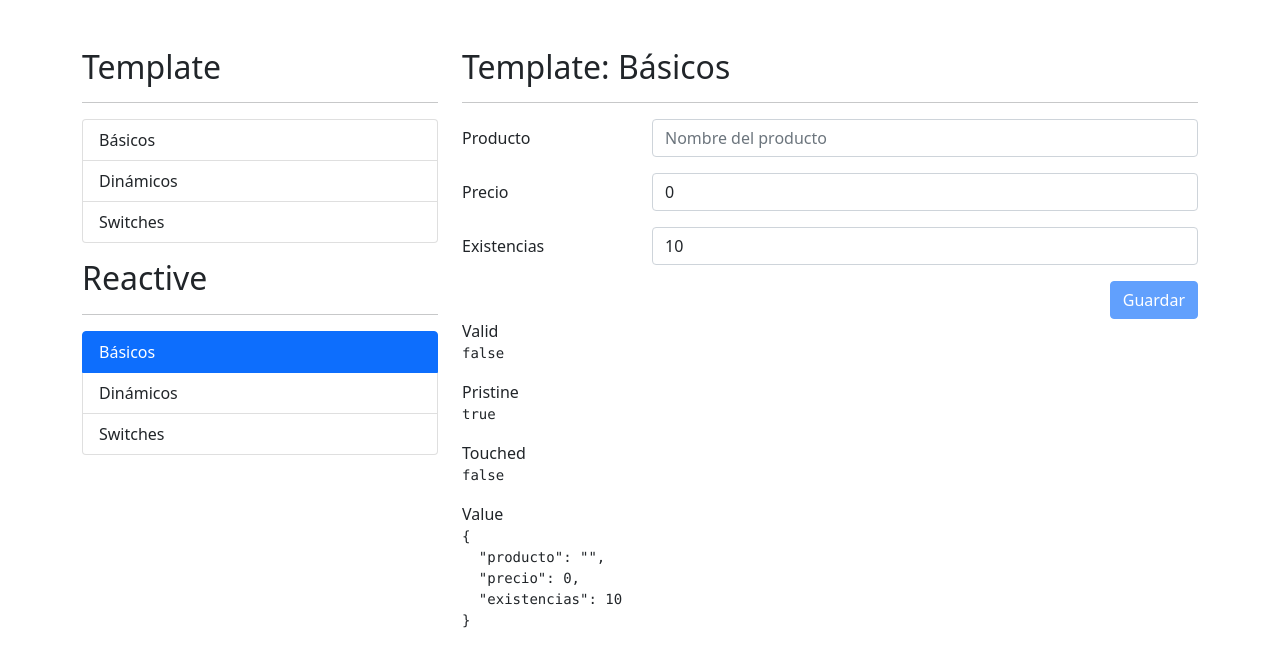
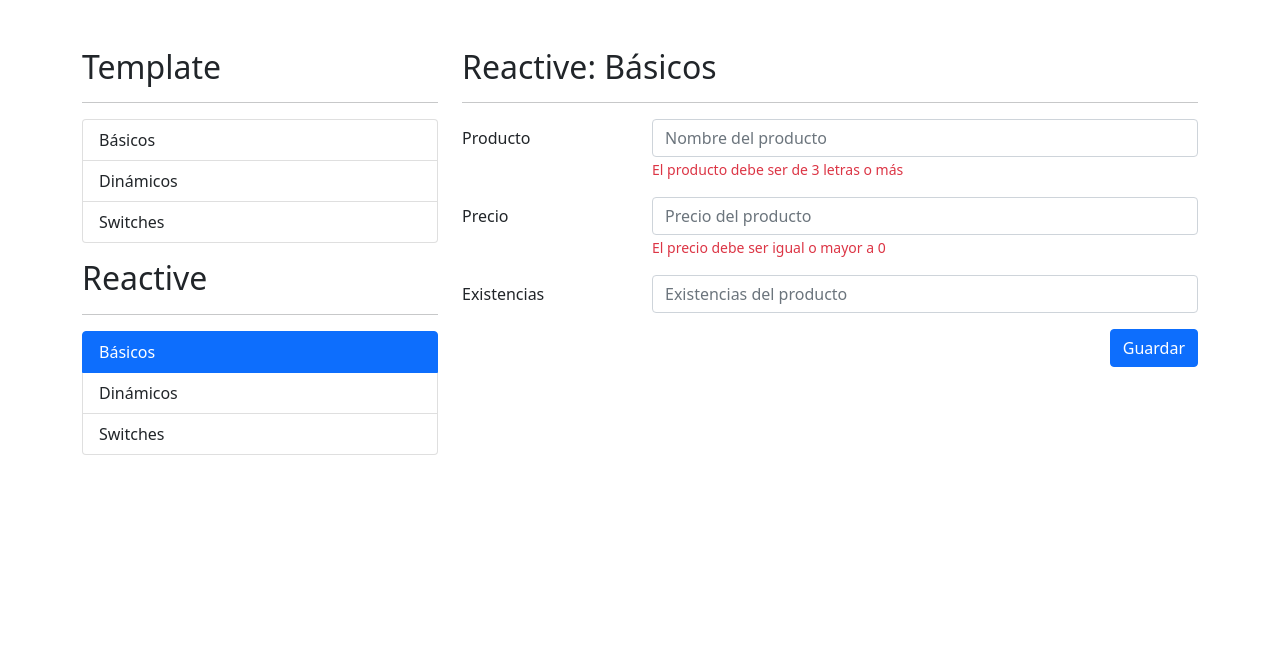
Before and after one commit to AlejandraMurilloL/aungular-formulariosApp, an Angular app: page /reactive/basicos in a window 1280 px wide. Shown: the top 666 px of the page. Built offline with nearby package versions, Linux system fonts and the light colour scheme.

Commit message:
Html basico para reactive forms

```diff
--- a/src/app/app-routing.module.ts
+++ b/src/app/app-routing.module.ts
@@ -1,5 +1,6 @@
 import { NgModule } from '@angular/core';
 import { RouterModule, Routes } from '@angular/router';
+import { ReactiveModule } from './reactive/reactive.module';
 
 const routes: Routes = [
   {
@@ -8,7 +9,7 @@
   },
   {
     path: 'reactive',
-    loadChildren: () => import('./template/template.module').then( m => m.TemplateModule)
+    loadChildren: () => import('./reactive/reactive.module').then( m => m.ReactiveModule)
   },
   {
     path: '**',
--- a/src/app/reactive/basicos/basicos.component.html
+++ b/src/app/reactive/basicos/basicos.component.html
@@ -1 +1,74 @@
-<p>basicos works!</p>
+<h2>Reactive: Básicos</h2>
+<hr>
+
+<div class="row">
+    <div class="col">
+        <form autocomplete="off">
+
+            <!-- Campo producto -->
+            <div class="mb-3 row">
+                <label class="col-sm-3 col-form-label">Producto</label>
+                <div class="col-sm-9">
+                    <input
+                        type="text"
+                        class="form-control"
+                        placeholder="Nombre del producto">
+                    <span
+                        class="form-text text-danger">
+                        El producto debe ser de 3 letras o más
+                    </span>
+                </div>
+            </div>
+            <!-- Campo precio -->
+            <div class="mb-3 row">
+                <label class="col-sm-3 col-form-label">Precio</label>
+                <div class="col-sm-9">
+                    <input
+                        type="number"
+                        class="form-control"
+                        placeholder="Precio del producto">
+                    <span
+                        class="form-text text-danger">
+                        El precio debe ser igual o mayor a 0
+                    </span>
+                </div>
+            </div>
+            <!-- Campo existencias -->
+            <div class="mb-3 row">
+                <label class="col-sm-3 col-form-label">Existencias</label>
+                <div class="col-sm-9">
+                    <input
+                        type="number"
+                        class="form-control"
+                        name="existencias"
+                        placeholder="Existencias del producto">
+                </div>
+            </div>
+
+            <div class="row">
+                <div class="col">
+                    <button type="submit" class="btn btn-primary float-end">
+                        Guardar
+                    </button>
+                </div>
+            </div>
+        </form>
+    </div>
+</div>
+
+
+<!-- <div class="row">
+    <div class="col">
+        <span>Valid</span>
+        <pre>{{ miFormulario.valid }}</pre>
+
+        <span>Pristine</span>
+        <pre>{{ miFormulario.pristine }}</pre>
+
+        <span>Touched</span>
+        <pre>{{ miFormulario.touched }}</pre>
+
+        <span>Value</span>
+        <pre>{{ miFormulario.value | json }}</pre>
+    </div>
+</div> -->
--- a/src/app/reactive/dinamicos/dinamicos.component.html
+++ b/src/app/reactive/dinamicos/dinamicos.component.html
@@ -1 +1,66 @@
-<p>dinamicos works!</p>
+<h2>Reactivos: <small>Dinámicos</small></h2>
+<hr>
+
+<form autocomplete="off">
+
+    <!-- Nombre -->
+    <div class="mb-3 row">
+        <label class="col-sm-3 col-form-label">Nombre</label>
+        <div class="col-sm-9">
+            <input
+                class="form-control"
+                placeholder="Nombre de la persona"
+                type="text">
+            <span
+                class="form-text text-danger">
+                Este campo es obligatorio
+            </span>
+        </div>
+    </div>
+
+    <!-- Agregar Favorito -->
+    <div class="mb-3 row">
+        <label class="col-sm-3 col-form-label">Agregar</label>
+        <div class="col-sm-9">
+            <div class="input-group">
+                <input
+                    class="form-control"
+                    placeholder="Agregar favorito"
+                    (keyup.enter)="agregarFav()"
+                    type="text">
+
+                <button class="btn btn-outline-primary" type="button" (click)="agregarFav()">
+                    Agregar
+                </button>
+            </div>
+        </div>
+    </div>
+
+
+    <!-- Lista Juegos Favoritos -->
+    <div class="mb-3 row">
+        <label class="col-sm-3 col-form-label">Favoritos</label>
+        <div class="col-sm-9">
+            <!-- <div class="input-group mb-1" *ngFor="let fav of persona.favoritos; let i = index">
+                <input
+                    class="form-control"
+                    type="text">
+
+                    <button class="btn btn-outline-danger" type="button" (click)="eliminar(i)">
+                        Eliminar
+                    </button>
+            </div> -->
+        </div>
+    </div>
+
+    <div class="row">
+        <div class="col-sm-12">
+            <button type="button" (click)="guardar()" class="btn btn-primary float-end">
+                Guardar
+            </button>
+        </div>
+    </div>
+</form>
+
+<!-- <span>Persona</span>
+<pre>{{ persona | json }}</pre> -->
--- a/src/app/reactive/dinamicos/dinamicos.component.ts
+++ b/src/app/reactive/dinamicos/dinamicos.component.ts
@@ -13,4 +13,11 @@
   ngOnInit(): void {
   }
 
+  agregarFav(): void {
+
+  }
+
+  guardar(): void {
+
+  }
 }
--- a/src/app/reactive/switches/switches.component.html
+++ b/src/app/reactive/switches/switches.component.html
@@ -1 +1,89 @@
-<p>switches works!</p>
+<h2>Reactive: <small>Switches</small></h2>
+<hr>
+<form>
+    <!-- Radios -->
+    <div class="row mb-3">
+        <label class="col-sm-3 col-form-label">Género</label>
+        <div class="col-sm-9">
+            <div class="form-check">
+                <input
+                    class="form-check-input"
+                    type="radio"
+                    value="M"
+                    name="radioGenero"
+                    id="masculino">
+                <label class="form-check-label" for="masculino">
+                  Masculino
+                </label>
+              </div>
+              <div class="form-check">
+                <input
+                    class="form-check-input"
+                    type="radio"
+                    value="F"
+                    name="radioGenero"
+                    id="femenino">
+                <label class="form-check-label" for="femenino">
+                  Femenino
+                </label>
+            </div>
+        </div>
+    </div>
+    <!-- Switches -->
+    <div class="row mb-3">
+        <label class="col-sm-3 col-form-label">Notificaciones</label>
+        <div class="col-sm-9">
+            <div class="form-check form-switch mt-2">
+                <input
+                    class="form-check-input"
+                    type="checkbox"
+                    role="switch"
+                    id="switchNotificaciones">
+                <label class="form-check-label" for="switchNotificaciones">Quiero recibir notificaciones</label>
+            </div>
+        </div>
+    </div>
+
+    <!-- Check -->
+    <div class="row mb-3">
+        <label class="col-sm-3 col-form-label"></label>
+        <div class="col-sm-9">
+            <div class="form-check">
+                <input
+                    class="form-check-input"
+                    type="checkbox"
+                    id="flexCheckChecked">
+                <label class="form-check-label" for="flexCheckChecked">
+                  Aceptar terminos y condiciones
+                </label>
+              </div>
+        </div>
+    </div>
+
+    <!-- Button -->
+    <div class="row">
+        <div class="col">
+            <button class="btn btn-primary float-end">
+                Guardar
+            </button>
+        </div>
+    </div>
+</form>
+
+<!-- <h4>Valor del form</h4>
+<pre>{{ miFormulario.value | json }}</pre>
+
+<hr>
+<h4>Persona</h4>
+<pre>{{ persona | json }}</pre>
+
+<hr>
+<h4>Valid</h4>
+<pre>{{ miFormulario.valid }}</pre>
+
+<hr>
+<h4>Terminos</h4>
+<pre>{{ miFormulario.controls['terminos']?.errors | json }}</pre>
+
+<hr>
+<pre>Condiciones</pre> -->
```
